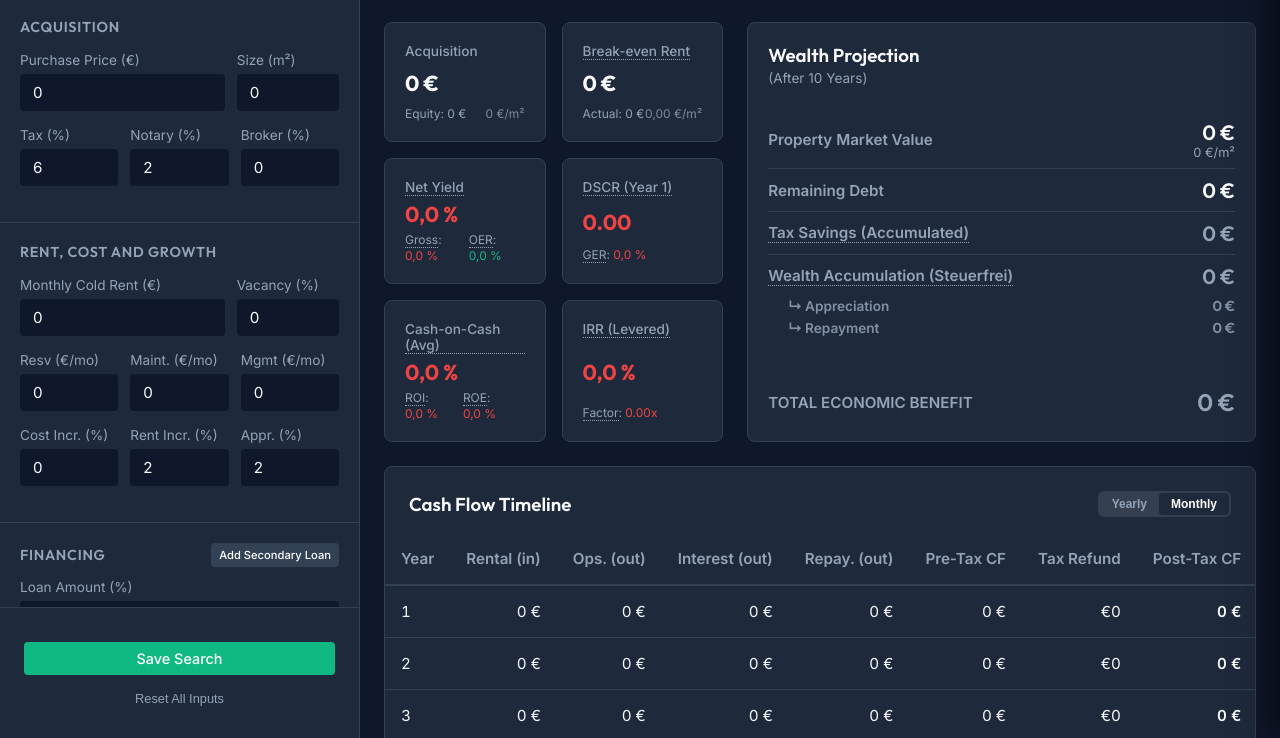
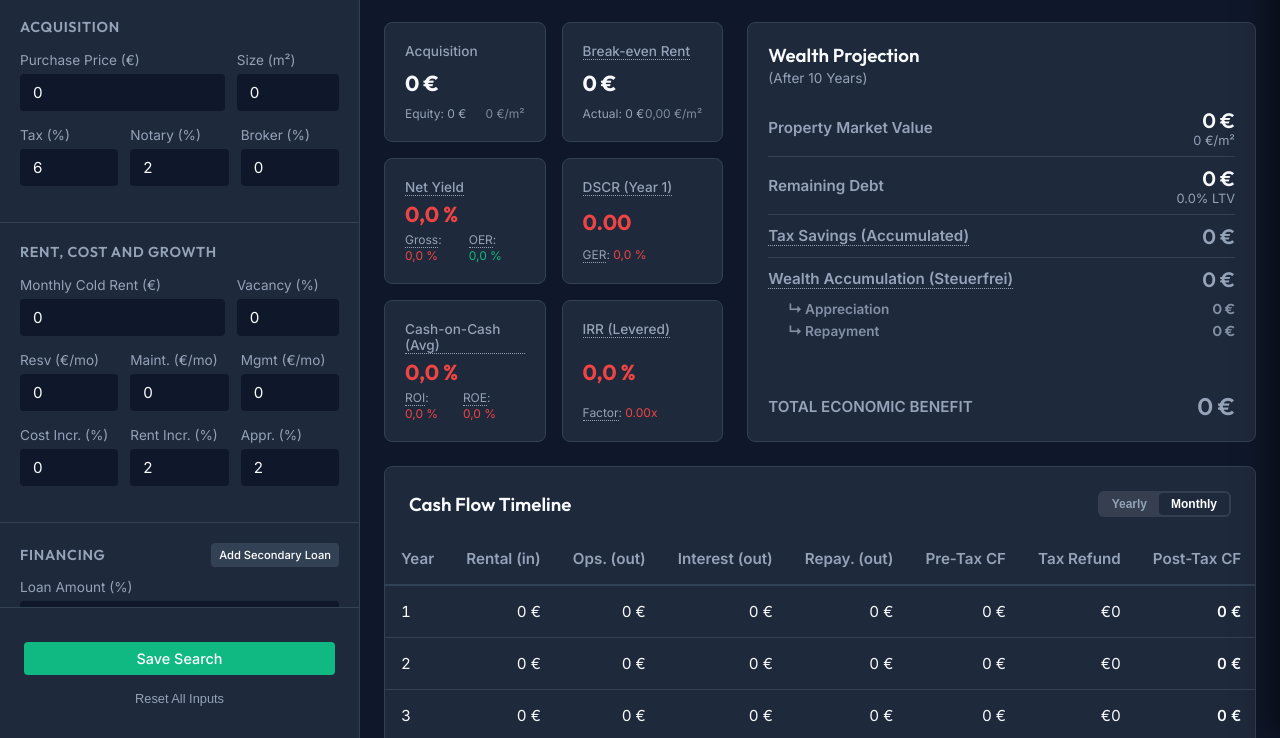
Before and after one commit to msaqibhashmi/real-estate-investment-analyzer, a plain HTML site: page index.html in a window 1280 px wide. Shown: the part 62-800 px from the top of the page. Drawn offline with Linux system fonts and the light colour scheme.

Commit message:
LTV added in timeline and wealth projection

```diff
--- a/assets/css/main.css
+++ b/assets/css/main.css
@@ -569,7 +569,6 @@ tr:hover td {
     display: flex;
     justify-content: space-between;
     padding: 8px 0;
-    /* Reduced from 12px for elegance */
     border-bottom: 1px solid #334155;
     font-size: 0.95rem;
     align-items: center;
--- a/assets/js/app.js
+++ b/assets/js/app.js
@@ -286,6 +286,8 @@ function updateDashboard(data, metrics) {
     document.getElementById('disp-exit-value').textContent = fmtCurrency.format(w.propertyValueExit);
     document.getElementById('disp-exit-price-sqm').textContent = `${fmtCurrency.format(w.exitPricePerSqm)}/m²`;
     document.getElementById('disp-exit-debt').textContent = fmtCurrency.format(w.remainingDebtExit);
+    const exitLtv = w.propertyValueExit > 0 ? (w.remainingDebtExit / w.propertyValueExit) * 100 : 0;
+    document.getElementById('disp-exit-ltv').textContent = `${(exitLtv || 0).toFixed(1)}% LTV`;
 
     const wealthAccumEl = document.getElementById('disp-wealth-accum');
     wealthAccumEl.textContent = fmtCurrency.format(w.wealthAccumulation);
@@ -533,7 +535,7 @@ function renderComparison() {
         `).join('')}
     </tr>`;
 
-    // Initialize verdict HTML for winner recommendation and decision matrix
+// Initialize verdict HTML for winner recommendation and decision matrix
     let verdictHtml = '';
 
     // Add Winner Recommendation (if available)
@@ -798,6 +800,9 @@ function renderTimeline(timelineData) {
                 ${fmtCurrency.format(row.loanBalance)}
                 ${subsidyDisplay}
             </td>
+            <td class="text-right">
+                ${(row.ltv || 0).toFixed(1)}%
+            </td>
         `;
         tbody.appendChild(tr);
     });
--- a/assets/js/finance.js
+++ b/assets/js/finance.js
@@ -285,7 +285,8 @@ export function calculateMetrics(inputs) {
             cfPreTax,
             cfPostTax,
             kfwSubsidy: annualSubsidy,
-            loanBalance: currentTotalBalance
+            loanBalance: currentTotalBalance,
+            ltv: (currentTotalBalance / (purchasePrice * Math.pow(1 + (propertyAppreciationPercent / 100), year))) * 100
         });
 
         // Apply Growth for Next Year
--- a/index.html
+++ b/index.html
@@ -344,9 +344,9 @@
                                         <div class="kpi-value" id="disp-irr">0%</div>
                                         <div class="kpi-sub"><span class="tooltip-trigger" data-tooltip=" Multiple on Invested Capital (MOIC) is a wealth creation metric and answers; How many euros you get back per euro invested?
 
-                                            < 1.5x → weak
-                                            = 2–3x → solid
-                                            > 4x   → strong (for buy-and-hold)">Factor</span>:
+                                             < 1.5x → weak
+                                             = 2–3x → solid
+                                             > 4x   → strong (for buy-and-hold)">Factor</span>:
                                             <span id="disp-moic">0x</span>
                                         </div>
                                     </div>
@@ -357,7 +357,7 @@
                             <div class="wealth-column">
                                 <div class="wealth-section"
                                     style="height: 100%; display: flex; flex-direction: column; margin: 0;">
-                                    <div class="section-header" style="margin-bottom: 24px;">
+                                    <div class="section-header" style="margin-bottom: 12px;">
                                     <h3 style="margin: 0;">Wealth Projection</h3>
                                     <span style="font-weight: 400; font-size: 0.85em; color: var(--text-secondary);">(After
                                         <span id="disp-years">10</span> Years)</span>
@@ -372,7 +372,10 @@
                                     </div>
                                     <div class="wealth-row">
                                         <span class="label">Remaining Debt</span>
-                                        <span class="value" id="disp-exit-debt">€0</span>
+                                        <div style="text-align: right;">
+                                            <span class="value" id="disp-exit-debt">€0</span>
+                                            <div style="font-size: 0.8rem; color: var(--text-secondary);" id="disp-exit-ltv">0% LTV</div>
+                                        </div>
                                     </div>
                                     <div class="wealth-row">
                                         <span class="label"><span class="tooltip-trigger"
@@ -397,7 +400,7 @@
                                         <span class="value" id="disp-wealth-repayment" style="font-size: 0.9rem; color: var(--text-secondary);">€0</span>
                                     </div>
                                     <div class="wealth-row"
-                                        style="margin-top: auto; padding-top: 12px; border-bottom: none; padding-bottom: 4px;">
+                                        style="margin-top: auto; padding-top: 8px; border-bottom: none; padding-bottom: 0;">
                                         <span class="label" style="font-weight: 700;">TOTAL ECONOMIC BENEFIT</span>
                                         <span class="value" id="disp-total-benefit"
                                             style="font-size: 1.5rem; color: var(--accent-primary);">€0</span>
@@ -428,6 +431,7 @@
                                             <th class="text-right">Tax Refund</th>
                                             <th class="text-right">Post-Tax CF</th>
                                             <th class="text-right">Balance</th>
+                                            <th class="text-right">LTV</th>
                                         </tr>
                                     </thead>
                                     <tbody id="timeline-body"></tbody>
```
